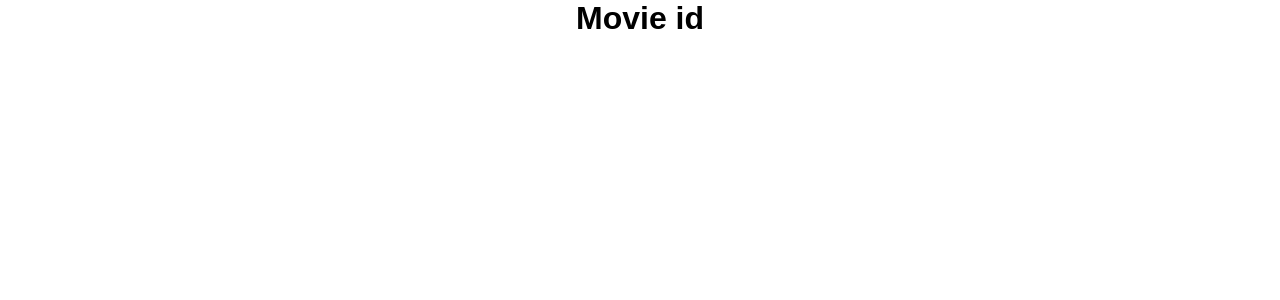
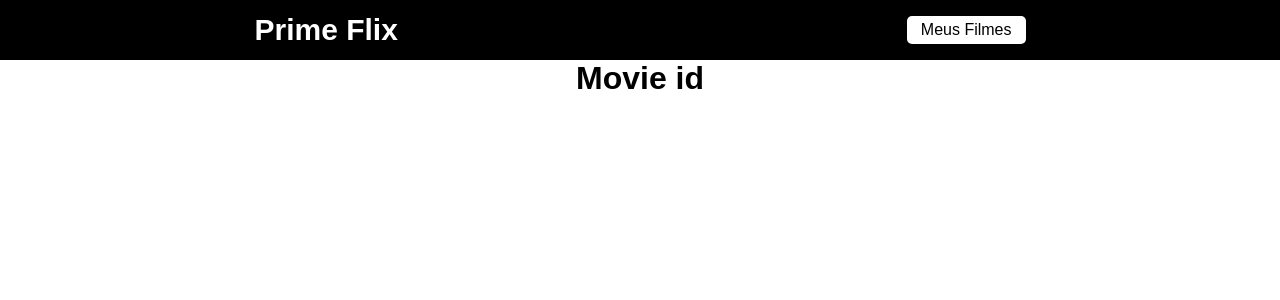
Before and after one commit to lucasdealmeidadev/primeflix, a React (Create React App) app: page /movie/1 in a window 1280 px wide. Shown: the top 300 px of the page. Built offline with nearby package versions, Linux system fonts and the light colour scheme.

Commit message:
Adding Header component to the project

```diff
--- /dev/null
+++ b/src/components/Header/Header.module.css
@@ -0,0 +1,26 @@
+header {
+    display: flex;
+    align-items: center;
+    justify-content: space-around;
+    width: 100%;
+    height: 60px;
+    background-color: #000000;
+}
+
+.logo {
+    font-size: 30px;
+    color: #ffffff;
+    font-weight: bold;
+}
+
+.favorites {
+    background-color: #fff;
+    padding: 5px 14px;
+    color: #000000;
+    border-radius: 5px;
+}
+
+.logo, .favorites{
+    text-decoration: none;
+    ursor: pointer;
+}
--- /dev/null
+++ b/src/components/Header/index.js
@@ -0,0 +1,13 @@
+import styles from './Header.module.css';
+import { Link } from 'react-router-dom';
+
+function Header() {
+    return (
+        <header>
+            <Link className={styles.logo} to='/'>Prime Flix</Link>
+            <Link className={styles.favorites} to='/favorites'>Meus Filmes</Link>
+        </header>
+    );
+}
+
+export default Header;
--- /dev/null
+++ b/src/components/index.js
@@ -0,0 +1,5 @@
+import Header from './Header';
+
+export {
+    Header
+}
--- a/src/routes.js
+++ b/src/routes.js
@@ -1,10 +1,11 @@
 import { BrowserRouter, Routes, Route } from 'react-router-dom';
-
+import { Header } from './components';
 import { Home, Movie } from './pages';
 
 function RoutesApp() {
     return (
         <BrowserRouter>
+            <Header />
             <Routes>
                 <Route path='/' element={<Home />}></Route>
                 <Route path='/movie/:id' element={<Movie />} />
```
